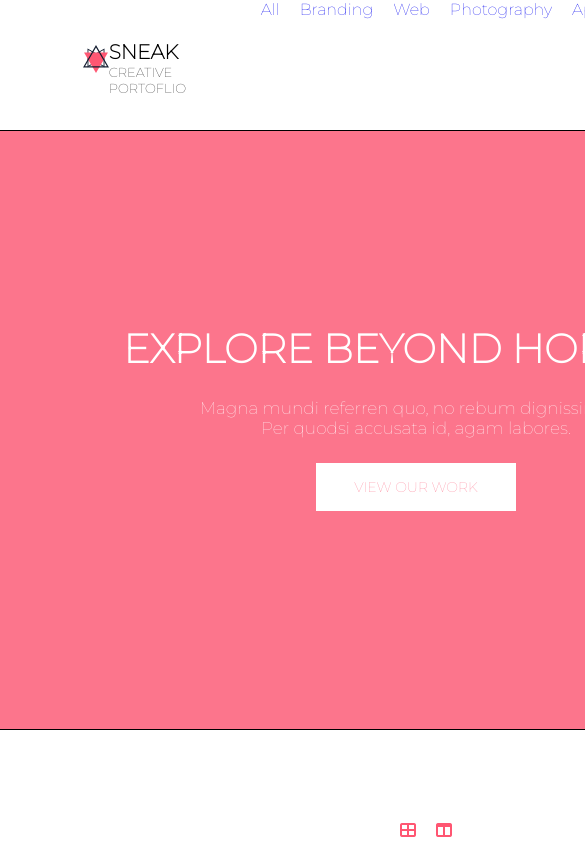
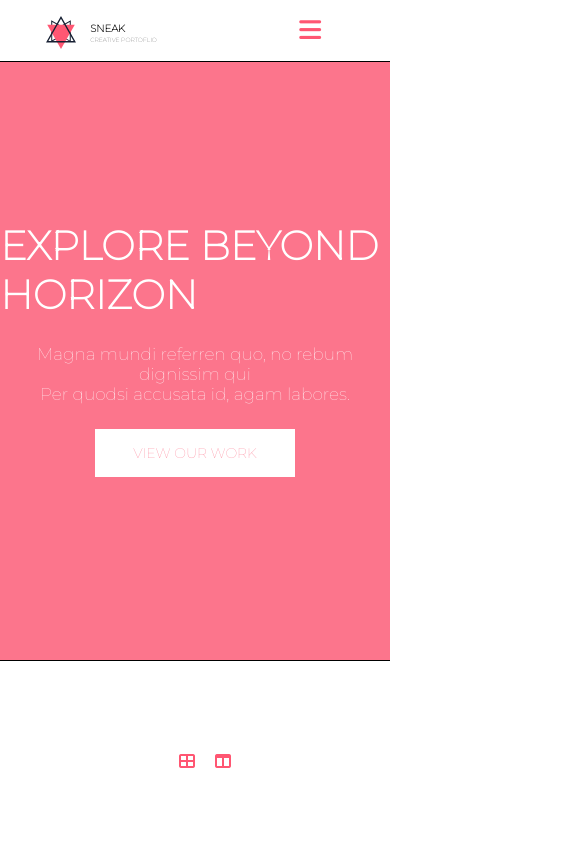
Before and after one commit to andres22-dev/prueba-tecnica-titomedia, a plain HTML site: page index.html in a window 390 px wide. Shown: the top 844 px of the page, 585 px wide, since content can reach past the window. Drawn offline with Linux system fonts and the light colour scheme; a script that the page names is missing.

Commit message:
responsive completado

```diff
--- /dev/null
+++ b/assets/index.js
@@ -0,0 +1,16 @@
+addEventListener('DOMContentLoaded', () => {
+
+  const botonMenu = document.querySelector('#buttonR');
+  if(botonMenu){
+
+    botonMenu.addEventListener('click', () =>{
+
+      const menuItems = document.querySelector('#items');
+      menuItems.classList.toggle('show');
+
+    })
+
+  }
+
+
+})
--- a/assets/style.css
+++ b/assets/style.css
@@ -32,6 +32,7 @@
 
   display: flex;
   justify-content: space-between;
+  align-items: center;
   grid-row: span 1;
   grid-column: span 1;
   margin-left: 10%;
@@ -98,15 +99,49 @@
 }
 
 .header__menu ul li{
+  width: 100px;
+  list-style: none;
 
-  list-style: none;
 }
 
 .header__menu ul li a{
 
+  padding: 7px 13px;
   text-decoration: none;
   margin-left: 20px;
   display: block;
+  font-size: var(--tamano-fuente-pequeño);
+  color: var(--color-fuente-secundario);
+
+}
+
+.header__menu  li:hover{
+
+  background-color:var(--color-complementario);
+  transition: .4s;
+
+}
+
+.header__btnmenu{
+
+  margin-right: 30px;
+  font-size: 25px;
+  color:var(--color-complementario);
+  cursor: pointer;
+
+}
+
+
+.header__menu  li a:hover{
+
+  color: var(--color-primario);
+
+}
+
+.header__menu ul.show{
+
+    top: 125px;
+    right: 0px;
 
 }
 
@@ -242,3 +277,152 @@
 
   background-color: var(--color-complementario);
 }
+
+
+@media screen and (max-width:952){
+
+  .header__figure{
+
+    width: 20px;
+    height: 20px;
+
+
+  }
+
+  .header__namelogo h1{
+
+    font-size:10px;
+    padding-top: 2.5px;
+
+  }
+  .header__namelogo p{
+
+    font-size: 6px;
+
+  }
+
+  .header__menu ul li a{
+
+    font-size: 12px;
+
+  }
+
+
+}
+
+@media screen and (max-width: 858px){
+
+  .layout{
+
+
+    grid-template: 61px 600px 1fr 200px / 1fr ;
+
+
+
+
+
+
+  }
+  .header__div{
+
+    width: 125px;
+
+  }
+  .header__figure{
+
+    width: 30px;
+    height: 30px;
+
+
+  }
+
+  .header__namelogo h1{
+
+    font-size:10px;
+    padding-top: 2.5px;
+
+  }
+  .header__namelogo p{
+
+    font-size: 6px;
+
+  }
+
+  .header__menu {
+
+    height: 65px;
+  }
+  .header__btnmenu{
+    display: inline-flex;
+
+  }
+
+  .header__menu ul{
+
+    position: fixed;
+    width: 100vw;
+    height: calc(100% - 65px);
+    background-color: var(--color-secundario);
+    top: -100vh;
+
+    transition: all .4s;
+
+    flex-direction: column;
+
+  }
+
+  .header__menu ul li{
+
+    margin: 30px 0 0 0;
+    line-height:  30px;
+    display: flex;
+
+
+  }
+
+  .header__menu ul li:hover{
+
+   background: none;
+
+  }
+
+  .header__menu ul li a{
+
+    font-size: 20px;
+    color: var(--color-primario);
+    font-weight: bold;
+
+   }
+
+   .header__menu ul li a:hover{
+
+    background-color: var(--color-primario);
+   }
+
+
+
+}
+
+
+@media screen and (max-width: 858px) and (orientation:landscape){
+
+  .header__menu ul li{
+
+    margin: 5px 0 0 0;
+
+
+  }
+
+  .header__menu ul{
+
+    overflow: scroll;
+    height: calc(100% - 65px);
+
+
+  }
+
+
+
+
+
+}
--- a/index.html
+++ b/index.html
@@ -25,7 +25,7 @@
       </div>
     </div>
     <nav class="header__menu">
-      <ul>
+      <ul id="items">
         <li><a href="#">All</a></li>
         <li><a href="#">Branding</a></li>
         <li><a href="#">Web</a></li>
@@ -35,7 +35,7 @@
       </ul>
 
     </nav>
-    <span class="btn_menu">
+    <span class="header__btnmenu" id="buttonR">
       <i class="fas fa-bars"></i>
     </span>
   </header>
```
